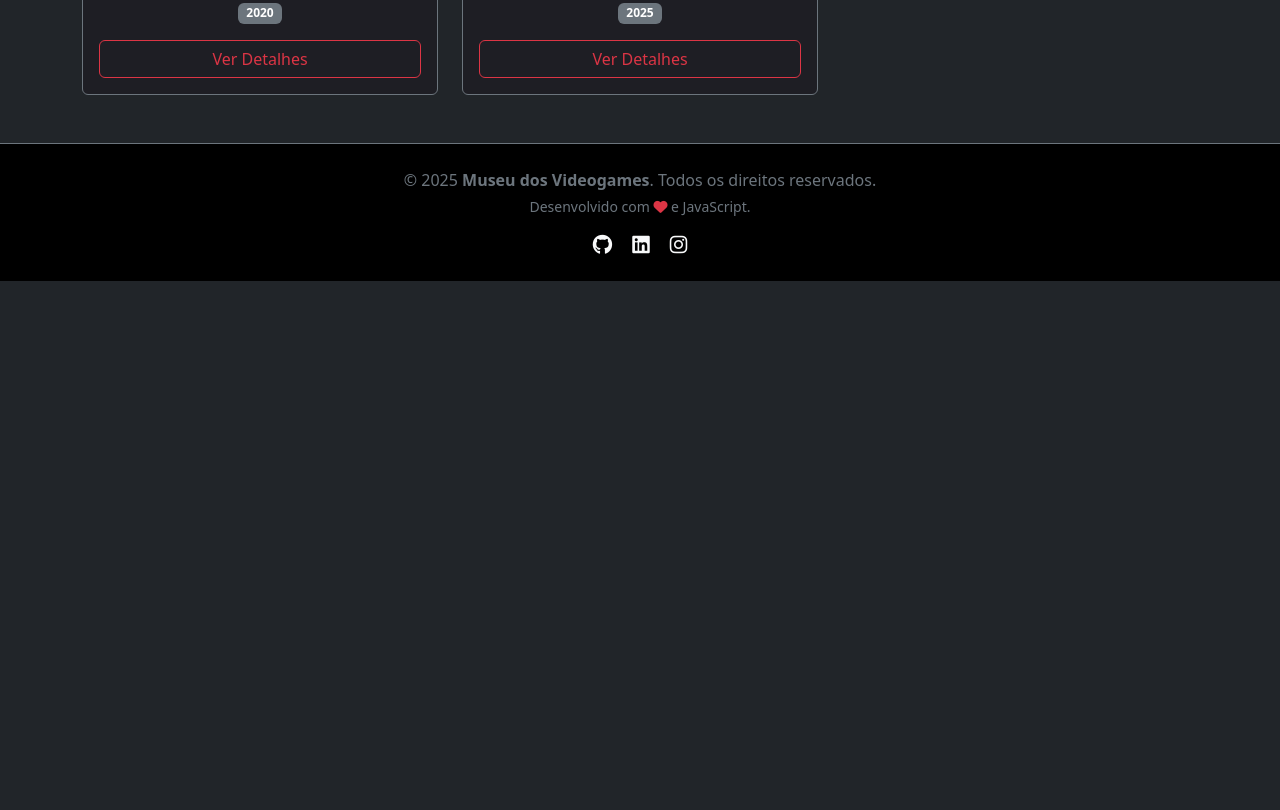
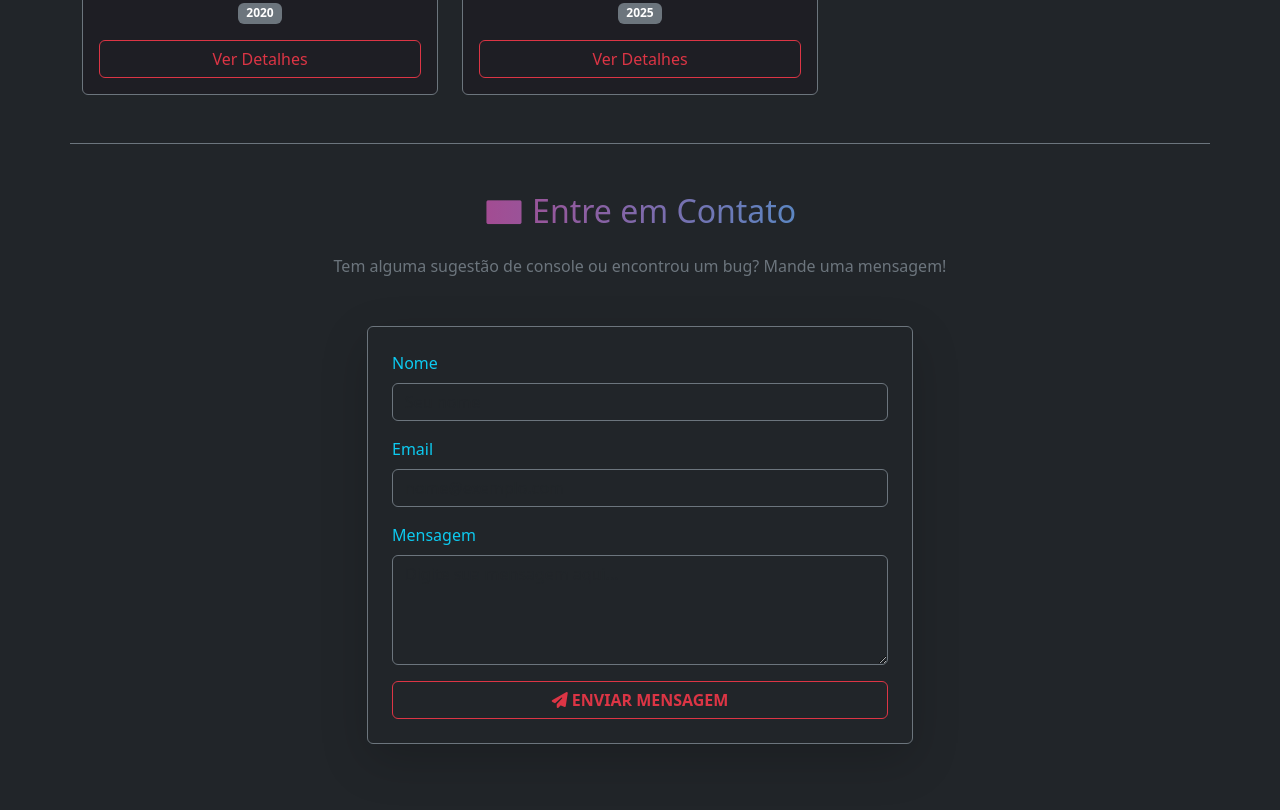
Before and after one commit to YukiSukiyama/Projeto-Interface, a plain HTML site: page index.html in a window 1280 px wide. Shown: the part 3010-3820 px from the top of the page. Before the commit the page ends 3291 px from the top, so only its background shows below. Drawn offline with nearby package versions, Linux system fonts and the light colour scheme.

Commit message:
Add do formulario
Added a contact section with a form for user suggestions and bug reports.

```diff
--- a/index.html
+++ b/index.html
@@ -18,7 +18,6 @@
         <button id="theme-toggle" class="btn btn-outline-light btn-sm" title="Alternar Tema">
             <i class="fa-solid fa-sun"></i>
         </button>
-
         <button id="btn-login-trigger" class="btn btn-outline-light btn-sm">
             <i class="fa-solid fa-user"></i> <span id="user-name-display">Entrar</span>
         </button>
@@ -37,9 +36,7 @@
             <button class="btn btn-outline-primary filter-btn" data-filter="Sony">Sony</button>
             <button class="btn btn-outline-success filter-btn" data-filter="Microsoft">Microsoft</button>
             <button class="btn btn-outline-warning filter-btn" data-filter="Sega">Sega</button>
-
             <div class="vr bg-secondary mx-2"></div>
-
             <button class="btn btn-warning fw-bold special-btn" id="btn-winners">
                 <i class="fa-solid fa-trophy"></i> Ver Vencedores
             </button>
@@ -62,31 +59,49 @@
         <div id="timeline-container" class="row g-4"></div>
     </main>
 
+    <section id="contact" class="container mb-5 py-5 border-top border-secondary">
+        <h2 class="text-center text-gradient mb-4">📧 Entre em Contato</h2>
+        <p class="text-center text-secondary mb-5">Tem alguma sugestão de console ou encontrou um bug? Mande uma mensagem!</p>
+
+        <div class="row justify-content-center">
+            <div class="col-12 col-md-8 col-lg-6">
+                <form id="contact-form" class="bg-dark p-4 rounded border border-secondary shadow-lg">
+                    <div class="mb-3">
+                        <label for="contact-name" class="form-label text-info">Nome</label>
+                        <input type="text" class="form-control bg-dark text-light border-secondary" id="contact-name" required placeholder="Seu nome">
+                    </div>
+                    <div class="mb-3">
+                        <label for="contact-email" class="form-label text-info">Email</label>
+                        <input type="email" class="form-control bg-dark text-light border-secondary" id="contact-email" required placeholder="nome@exemplo.com">
+                    </div>
+                    <div class="mb-3">
+                        <label for="contact-message" class="form-label text-info">Mensagem</label>
+                        <textarea class="form-control bg-dark text-light border-secondary" id="contact-message" rows="4" required placeholder="Digite sua mensagem aqui..."></textarea>
+                    </div>
+                    <button type="submit" class="btn btn-outline-danger w-100 fw-bold">
+                        <i class="fa-solid fa-paper-plane"></i> ENVIAR MENSAGEM
+                    </button>
+                </form>
+            </div>
+        </div>
+    </section>
     <div class="modal fade" id="gameModal" tabindex="-1" aria-hidden="true">
         <div class="modal-dialog modal-lg modal-dialog-centered">
             <div class="modal-content bg-dark border-secondary">
-
                 <div class="modal-header border-secondary pb-0">
                     <h5 class="modal-title text-danger fw-bold" id="modal-title">Título</h5>
                     <button type="button" class="btn-close btn-close-white" data-bs-dismiss="modal"></button>
                 </div>
-
                 <ul class="nav nav-tabs border-secondary px-3 mt-2" id="myTab" role="tablist">
                     <li class="nav-item" role="presentation">
-                        <button class="nav-link active text-light" id="info-tab" data-bs-toggle="tab" data-bs-target="#tab-info-content" type="button">
-                            <i class="fa-solid fa-gamepad"></i> O Console
-                        </button>
+                        <button class="nav-link active text-light" id="info-tab" data-bs-toggle="tab" data-bs-target="#tab-info-content" type="button"><i class="fa-solid fa-gamepad"></i> O Console</button>
                     </li>
                     <li class="nav-item" role="presentation">
-                        <button class="nav-link text-light" id="games-tab" data-bs-toggle="tab" data-bs-target="#tab-games-content" type="button">
-                            <i class="fa-solid fa-star"></i> Principais Jogos
-                        </button>
+                        <button class="nav-link text-light" id="games-tab" data-bs-toggle="tab" data-bs-target="#tab-games-content" type="button"><i class="fa-solid fa-star"></i> Principais Jogos</button>
                     </li>
                 </ul>
-
                 <div class="modal-body text-center">
                     <div class="tab-content" id="myTabContent">
-
                         <div class="tab-pane fade show active" id="tab-info-content" role="tabpanel">
                             <div class="position-relative mb-4 bg-black rounded d-flex justify-content-center align-items-center" style="height: 350px;">
                                 <button id="prev-btn" class="btn btn-dark position-absolute start-0 ms-2 rounded-circle fs-4">❮</button>
@@ -103,7 +118,6 @@
                                 <div>
                                     <h5 class="text-info">📜 História:</h5>
                                     <p id="modal-history" class="text-light">História...</p>
-
                                     <div class="mt-4 p-3 rounded bg-secondary bg-opacity-25 border border-secondary">
                                         <h5 class="text-warning"><i class="fa-solid fa-lightbulb"></i> Curiosidades:</h5>
                                         <p id="modal-curiosities" class="text-light mb-0 small fst-italic"></p>
@@ -111,15 +125,12 @@
                                 </div>
                             </div>
                         </div>
-
                         <div class="tab-pane fade" id="tab-games-content" role="tabpanel">
                             <h4 class="text-warning mb-4 mt-3">🏆 Hall da Fama</h4>
                             <ul id="games-list" class="list-group list-group-flush text-start"></ul>
                         </div>
-
                     </div>
                 </div>
-
                 <div class="modal-footer border-secondary">
                     <a id="btn-buy" href="#" target="_blank" class="btn btn-success fw-bold me-2">🛒 Comprar</a>
                     <button type="button" class="btn btn-outline-light" data-bs-dismiss="modal">Fechar</button>
@@ -157,8 +168,8 @@
             <p class="mb-1">© 2025 <strong>Museu dos Videogames</strong>. Todos os direitos reservados.</p>
             <p class="small mb-0">Desenvolvido com <i class="fa-solid fa-heart text-danger"></i> e JavaScript.</p>
             <div class="mt-3">
-                <a href="https://github.com/YukiSukiyama" class="text-light me-3"><i class="fa-brands fa-github fa-lg"></i></a>
-                <a href="https://www.linkedin.com/feed/?trk=guest_homepage-basic_google-one-tap-submit" class="text-light me-3"><i class="fa-brands fa-linkedin fa-lg"></i></a>
+                <a href="#" class="text-light me-3"><i class="fa-brands fa-github fa-lg"></i></a>
+                <a href="#" class="text-light me-3"><i class="fa-brands fa-linkedin fa-lg"></i></a>
                 <a href="#" class="text-light"><i class="fa-brands fa-instagram fa-lg"></i></a>
             </div>
         </div>
```
